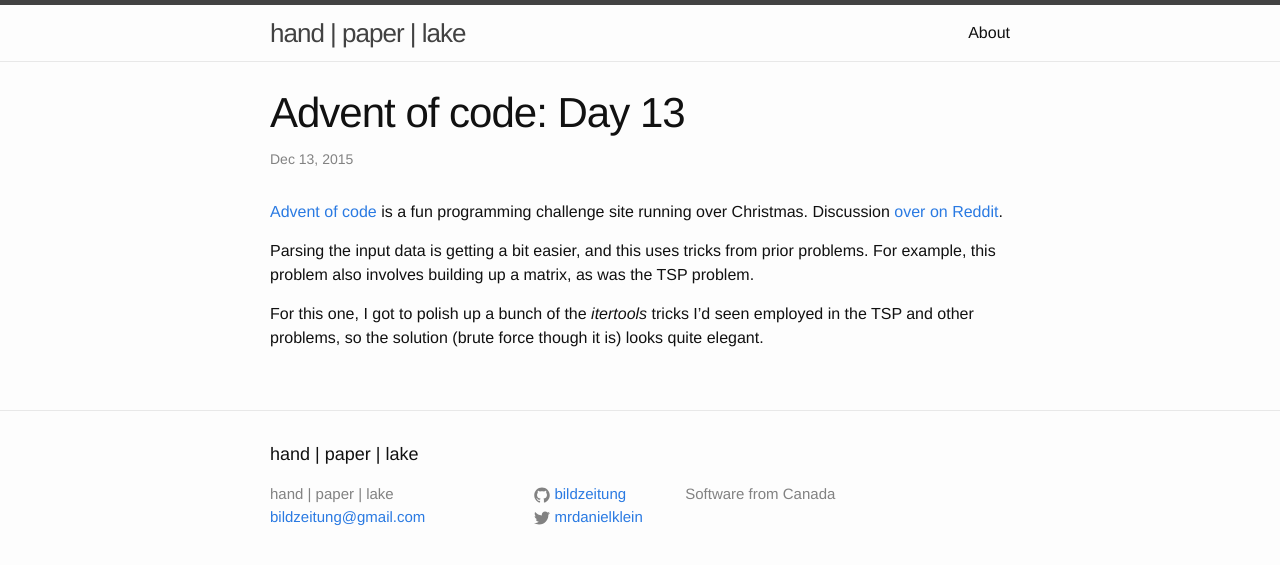
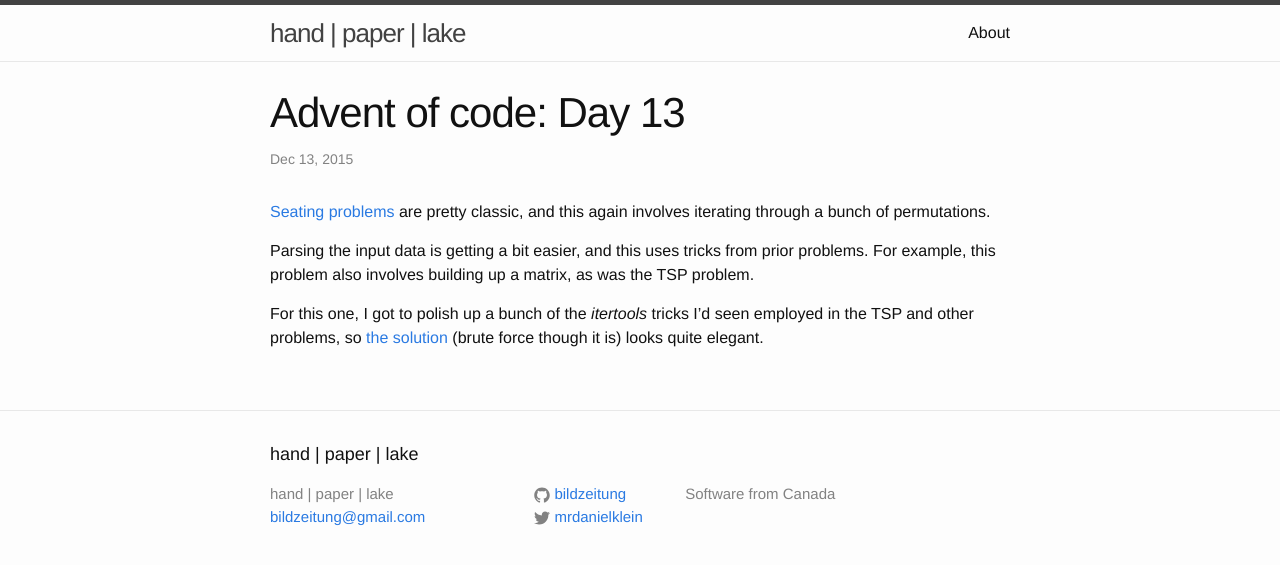
Before and after one commit to bildzeitung/bildzeitung.github.io, a Jekyll site: the page built from _posts/2015-12-13-advent.markdown, in a window 1280 px wide. Shown: the top 565 px of the page. Built offline with Jekyll 4.4.1, drawn with Linux system fonts in a browser that asks for light colours.

Commit message:
Layout updates

```diff
--- a/_posts/2015-12-11-advent.markdown
+++ b/_posts/2015-12-11-advent.markdown
@@ -5,13 +5,11 @@ date:   2015-12-11 09:00:00
 categories: code
 ---
 
-[Advent of code][advent] is a fun programming challenge site running over Christmas. Discussion [over on Reddit][reddit].
+I totally over-thought this one. Greg had a much more elegant solution to calculating the next string (treating it as a radix).
 
-I totally over-thought this one. Greg had a much more elegant solution to calculating the next string. I did manage to work in some minor optimisations, however, to exclude piles of potential solution candidates from hitting the more complicated (regex, string walk) validation steps.
+I did manage to work in some minor optimisations, however, to exclude piles of potential solution candidates from hitting the more complicated (regex, string walk) validation steps.
 
 Code [here][code]
 
-[advent]: http://adventofcode.com
-[reddit]: https://www.reddit.com/r/adventofcode/
 [day]: http://adventofcode.com/day/11
 [code]: https://github.com/bildzeitung/adventofcode/tree/master/11
--- a/_posts/2015-12-12-advent.markdown
+++ b/_posts/2015-12-12-advent.markdown
@@ -5,13 +5,9 @@ date:   2015-12-12 09:00:00
 categories: code
 ---
 
-[Advent of code][advent] is a fun programming challenge site running over Christmas. Discussion [over on Reddit][reddit].
-
 Made the leader board! I was #82.
 
 This was a straightforward recursive munge of JSON input data. Python's built-in library is very good, so [the code][code] is very short :)
 
-[advent]: http://adventofcode.com
-[reddit]: https://www.reddit.com/r/adventofcode/
 [day]: http://adventofcode.com/day/12
 [code]: https://github.com/bildzeitung/adventofcode/tree/master/12
--- a/_posts/2015-12-13-advent.markdown
+++ b/_posts/2015-12-13-advent.markdown
@@ -5,13 +5,11 @@ date:   2015-12-13 09:00:00
 categories: code
 ---
 
-[Advent of code][advent] is a fun programming challenge site running over Christmas. Discussion [over on Reddit][reddit].
+[Seating problems][day] are pretty classic, and this again involves iterating through a bunch of permutations.
 
 Parsing the input data is getting a bit easier, and this uses tricks from prior problems. For example, this problem also involves building up a matrix, as was the TSP problem.
 
-For this one, I got to polish up a bunch of the *itertools* tricks I'd seen employed in the TSP and other problems, so the solution (brute force though it is) looks quite elegant.
+For this one, I got to polish up a bunch of the *itertools* tricks I'd seen employed in the TSP and other problems, so [the solution][code] (brute force though it is) looks quite elegant.
 
-[advent]: http://adventofcode.com
-[reddit]: https://www.reddit.com/r/adventofcode/
 [day]: http://adventofcode.com/day/13
 [code]: https://github.com/bildzeitung/adventofcode/tree/master/13
```
